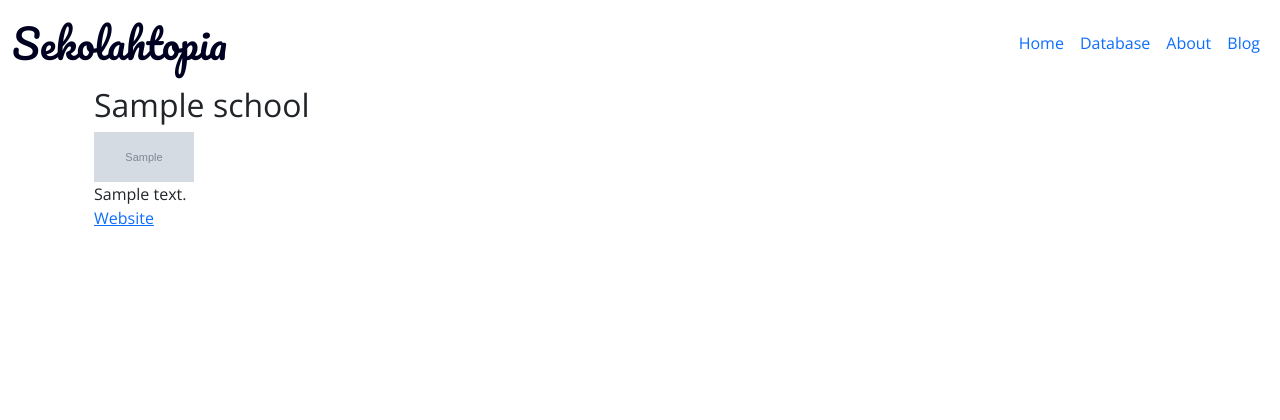
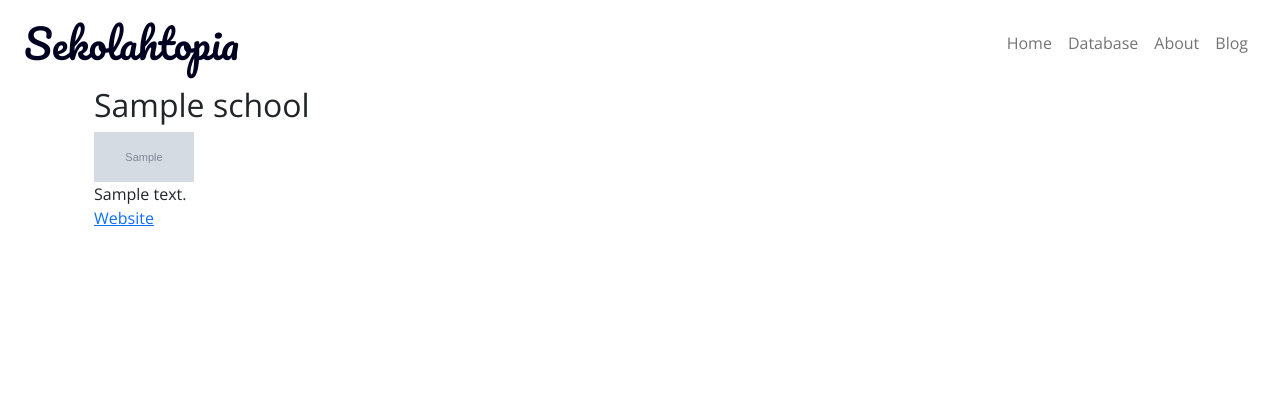
Before and after one commit to sekolahtopia/stg1sekolahtopia, a Django app: page /all/ in a window 1280 px wide. Shown: the top 420 px of the page. Run offline with Django 3.2, Linux system fonts and the light colour scheme; tables that the repository leaves empty hold one stand-in row (values such as "Sample post"); grey boxes marked "Sample" are stand-in pictures.

Commit message:
fix base.html.

```diff
--- a/web/templates/web/base.html
+++ b/web/templates/web/base.html
@@ -25,25 +25,21 @@
     <title>Sekolahtopia</title>
 </head>
 <body>
-  <nav id="main" class="navbar navbar-expand-md bg-custom">
 
+  <header class="container-fluid">
+    <nav class="navbar navbar-expand-lg navbar-light bg-custom">
         <div class="container-fluid">
-
-      <a class="navbar-brand" href="#">
-        <span>Sekolahtopia</span>
-      </a>
-
+          <a class="navbar-brand" href="#">Sekolahtopia</a>
           <button class="navbar-toggler" type="button" data-bs-toggle="collapse" data-bs-target="#navbarNav" aria-controls="navbarSupportedContent" aria-expanded="false" aria-label="Toggle navigation">
             <span class="navbar-toggler-icon"></span>
           </button>
-
-      <div class="collapse navbar-collapse text-center" id="navbarNav">
+          <div class="collapse navbar-collapse" id="navbarNav">
             <ul class="navbar-nav ms-auto">
                 <li class="nav-item">
-          <a id="menubar" class="nav-link active" href="{% url 'web:home' %}">Home</a>
+                <a id="menubar" class="nav-link" href="{% url 'web:home' %}">Home</a>
                 </li>
                 <li class="nav-item">
-            <a id="menubar" class="nav-link" href="{% url 'web:allschool' %}">Database</a>
+                  <a id="menubar" class="nav-link" href="#">Database</a>
                 </li>
                 <li class="nav-item">
                   <a id="menubar" class="nav-link" href="#">About</a>
@@ -53,10 +49,10 @@
                 </li>
               </ul>
           </div>
+        </div>
+    </nav>
+  </header>
 
-    </div>
-
-  </nav>
    <!-- Start Template Block -->
    <div class="container">
      {% block content %}
```
Lines whose indentation alone changed are shown as unchanged.
